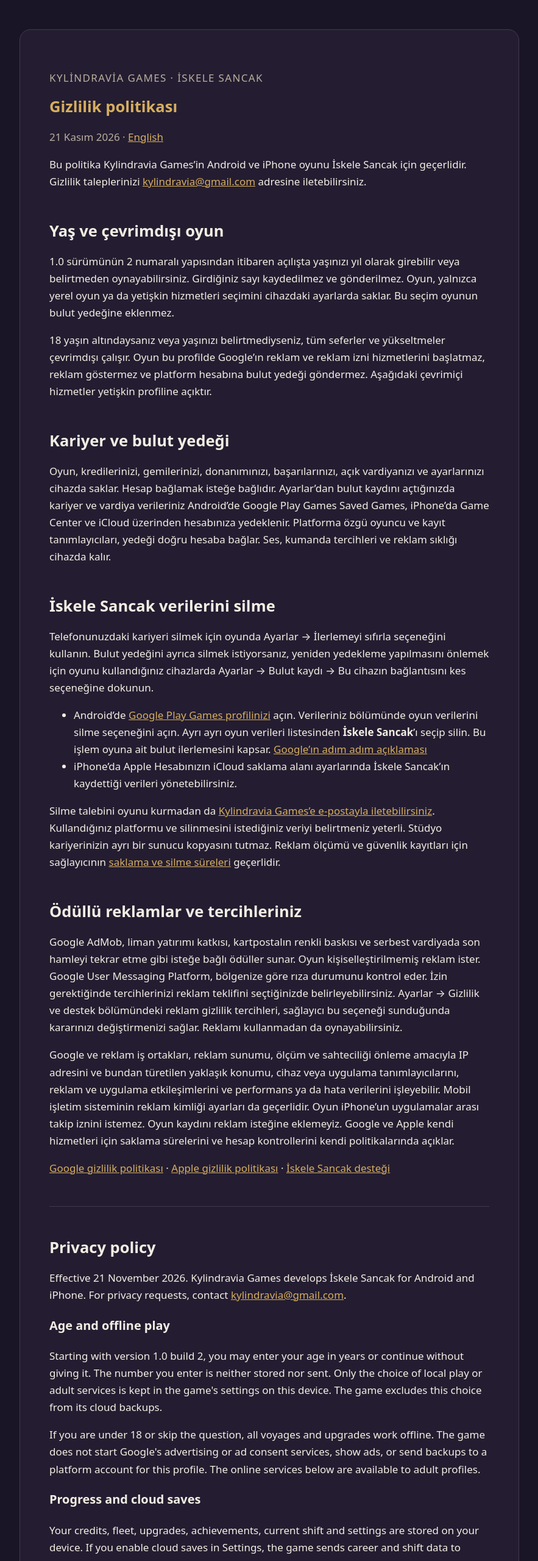
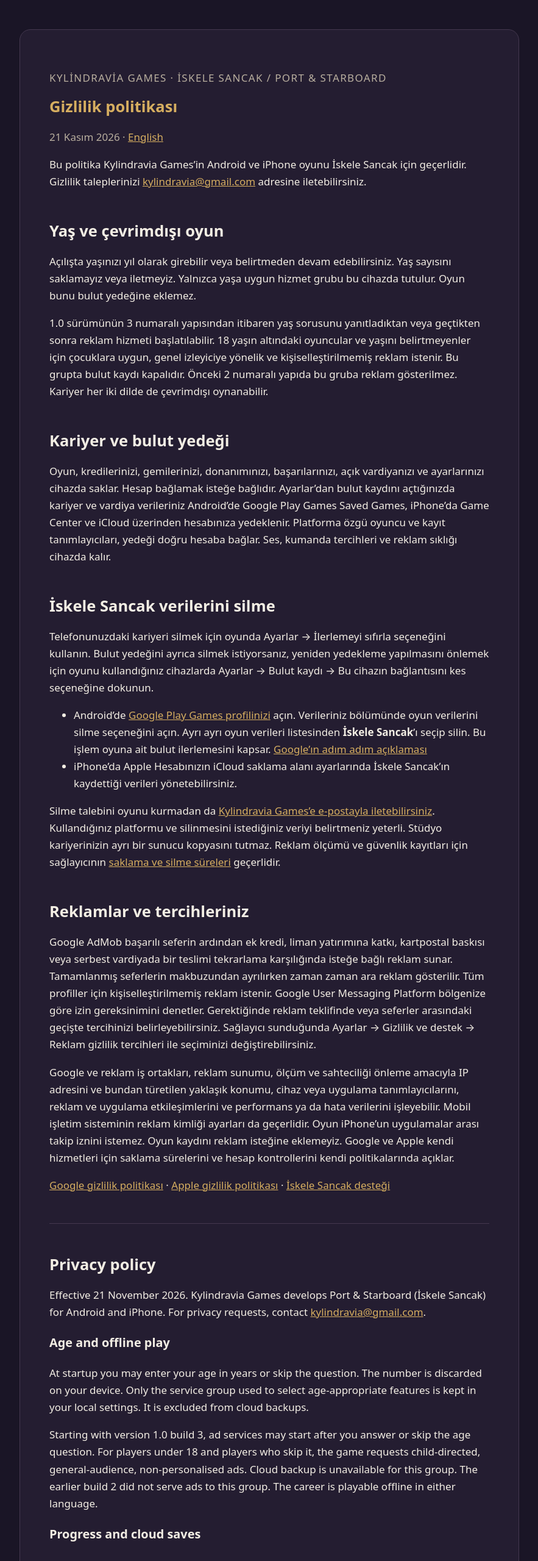
Before and after one commit to ahmet12/ahmet12.github.io, a plain HTML site: page iskele-sancak/privacy/index.html in a window 1280 px wide. Shown: the top 2560 px of the page at 61% size, without its empty margins (198-1081 px from the left). Drawn offline with Linux system fonts and the light colour scheme.

Commit message:
Explain bilingual voyage ads and age-appropriate requests

```diff
--- a/iskele-sancak/privacy/index.html
+++ b/iskele-sancak/privacy/index.html
@@ -8,13 +8,13 @@
   <link rel="stylesheet" href="../../styles.css">
 </head>
 <body><main><article>
-  <p class="eyebrow">Kylindravia Games · İskele Sancak</p>
+  <p class="eyebrow">Kylindravia Games · İskele Sancak / Port &amp; Starboard</p>
   <h1>Gizlilik politikası</h1>
   <p class="updated"><time datetime="2026-11-21">21 Kasım 2026</time> · <a href="#english" lang="en">English</a></p>
   <p>Bu politika Kylindravia Games’in Android ve iPhone oyunu İskele Sancak için geçerlidir. Gizlilik taleplerinizi <a href="mailto:kylindravia@gmail.com">kylindravia@gmail.com</a> adresine iletebilirsiniz.</p>
   <h2>Yaş ve çevrimdışı oyun</h2>
-  <p>1.0 sürümünün 2 numaralı yapısından itibaren açılışta yaşınızı yıl olarak girebilir veya belirtmeden oynayabilirsiniz. Girdiğiniz sayı kaydedilmez ve gönderilmez. Oyun, yalnızca yerel oyun ya da yetişkin hizmetleri seçimini cihazdaki ayarlarda saklar. Bu seçim oyunun bulut yedeğine eklenmez.</p>
-  <p>18 yaşın altındaysanız veya yaşınızı belirtmediyseniz, tüm seferler ve yükseltmeler çevrimdışı çalışır. Oyun bu profilde Google’ın reklam ve reklam izni hizmetlerini başlatmaz, reklam göstermez ve platform hesabına bulut yedeği göndermez. Aşağıdaki çevrimiçi hizmetler yetişkin profiline açıktır.</p>
+  <p>Açılışta yaşınızı yıl olarak girebilir veya belirtmeden devam edebilirsiniz. Yaş sayısını saklamayız veya iletmeyiz. Yalnızca yaşa uygun hizmet grubu bu cihazda tutulur. Oyun bunu bulut yedeğine eklemez.</p>
+  <p>1.0 sürümünün 3 numaralı yapısından itibaren yaş sorusunu yanıtladıktan veya geçtikten sonra reklam hizmeti başlatılabilir. 18 yaşın altındaki oyuncular ve yaşını belirtmeyenler için çocuklara uygun, genel izleyiciye yönelik ve kişiselleştirilmemiş reklam istenir. Bu grupta bulut kaydı kapalıdır. Önceki 2 numaralı yapıda bu gruba reklam gösterilmez. Kariyer her iki dilde de çevrimdışı oynanabilir.</p>
   <h2>Kariyer ve bulut yedeği</h2>
   <p>Oyun, kredilerinizi, gemilerinizi, donanımınızı, başarılarınızı, açık vardiyanızı ve ayarlarınızı cihazda saklar. Hesap bağlamak isteğe bağlıdır. Ayarlar’dan bulut kaydını açtığınızda kariyer ve vardiya verileriniz Android’de Google Play Games Saved Games, iPhone’da Game Center ve iCloud üzerinden hesabınıza yedeklenir. Platforma özgü oyuncu ve kayıt tanımlayıcıları, yedeği doğru hesaba bağlar. Ses, kumanda tercihleri ve reklam sıklığı cihazda kalır.</p>
   <h2 id="veri-silme">İskele Sancak verilerini silme</h2>
@@ -24,17 +24,17 @@
     <li>iPhone’da Apple Hesabınızın iCloud saklama alanı ayarlarında İskele Sancak’ın kaydettiği verileri yönetebilirsiniz.</li>
   </ul>
   <p>Silme talebini oyunu kurmadan da <a href="mailto:kylindravia@gmail.com?subject=%C4%B0skele%20Sancak%20veri%20silme">Kylindravia Games’e e-postayla iletebilirsiniz</a>. Kullandığınız platformu ve silinmesini istediğiniz veriyi belirtmeniz yeterli. Stüdyo kariyerinizin ayrı bir sunucu kopyasını tutmaz. Reklam ölçümü ve güvenlik kayıtları için sağlayıcının <a href="https://policies.google.com/technologies/retention?hl=tr">saklama ve silme süreleri</a> geçerlidir.</p>
-  <h2>Ödüllü reklamlar ve tercihleriniz</h2>
-  <p>Google AdMob, liman yatırımı katkısı, kartpostalın renkli baskısı ve serbest vardiyada son hamleyi tekrar etme gibi isteğe bağlı ödüller sunar. Oyun kişiselleştirilmemiş reklam ister. Google User Messaging Platform, bölgenize göre rıza durumunu kontrol eder. İzin gerektiğinde tercihlerinizi reklam teklifini seçtiğinizde belirleyebilirsiniz. Ayarlar → Gizlilik ve destek bölümündeki reklam gizlilik tercihleri, sağlayıcı bu seçeneği sunduğunda kararınızı değiştirmenizi sağlar. Reklamı kullanmadan da oynayabilirsiniz.</p>
+  <h2>Reklamlar ve tercihleriniz</h2>
+  <p>Google AdMob başarılı seferin ardından ek kredi, liman yatırımına katkı, kartpostal baskısı veya serbest vardiyada bir teslimi tekrarlama karşılığında isteğe bağlı reklam sunar. Tamamlanmış seferlerin makbuzundan ayrılırken zaman zaman ara reklam gösterilir. Tüm profiller için kişiselleştirilmemiş reklam istenir. Google User Messaging Platform bölgenize göre izin gereksinimini denetler. Gerektiğinde reklam teklifinde veya seferler arasındaki geçişte tercihinizi belirleyebilirsiniz. Sağlayıcı sunduğunda Ayarlar → Gizlilik ve destek → Reklam gizlilik tercihleri ile seçiminizi değiştirebilirsiniz.</p>
   <p>Google ve reklam iş ortakları, reklam sunumu, ölçüm ve sahteciliği önleme amacıyla IP adresini ve bundan türetilen yaklaşık konumu, cihaz veya uygulama tanımlayıcılarını, reklam ve uygulama etkileşimlerini ve performans ya da hata verilerini işleyebilir. Mobil işletim sisteminin reklam kimliği ayarları da geçerlidir. Oyun iPhone’un uygulamalar arası takip iznini istemez. Oyun kaydını reklam isteğine eklemeyiz. Google ve Apple kendi hizmetleri için saklama sürelerini ve hesap kontrollerini kendi politikalarında açıklar.</p>
   <p><a href="https://policies.google.com/privacy">Google gizlilik politikası</a> · <a href="https://www.apple.com/legal/privacy/">Apple gizlilik politikası</a> · <a href="../support/">İskele Sancak desteği</a></p>
   <hr>
   <section lang="en" id="english">
     <h2>Privacy policy</h2>
-    <p>Effective 21 November 2026. Kylindravia Games develops İskele Sancak for Android and iPhone. For privacy requests, contact <a href="mailto:kylindravia@gmail.com">kylindravia@gmail.com</a>.</p>
+    <p>Effective 21 November 2026. Kylindravia Games develops Port &amp; Starboard (İskele Sancak) for Android and iPhone. For privacy requests, contact <a href="mailto:kylindravia@gmail.com">kylindravia@gmail.com</a>.</p>
     <h3>Age and offline play</h3>
-    <p>Starting with version 1.0 build 2, you may enter your age in years or continue without giving it. The number you enter is neither stored nor sent. Only the choice of local play or adult services is kept in the game's settings on this device. The game excludes this choice from its cloud backups.</p>
-    <p>If you are under 18 or skip the question, all voyages and upgrades work offline. The game does not start Google's advertising or ad consent services, show ads, or send backups to a platform account for this profile. The online services below are available to adult profiles.</p>
+    <p>At startup you may enter your age in years or skip the question. The number is discarded on your device. Only the service group used to select age-appropriate features is kept in your local settings. It is excluded from cloud backups.</p>
+    <p>Starting with version 1.0 build 3, ad services may start after you answer or skip the age question. For players under 18 and players who skip it, the game requests child-directed, general-audience, non-personalised ads. Cloud backup is unavailable for this group. The earlier build 2 did not serve ads to this group. The career is playable offline in either language.</p>
     <h3>Progress and cloud saves</h3>
     <p>Your credits, fleet, upgrades, achievements, current shift and settings are stored on your device. If you enable cloud saves in Settings, the game sends career and shift data to Google Play Games Saved Games on Android, or Game Center and iCloud on iPhone. Platform player and save identifiers associate backups with your account. Control preferences, sound settings and ad frequency records stay on the device.</p>
     <h3 id="delete-data">Delete your İskele Sancak data</h3>
@@ -44,10 +44,10 @@
       <li>On iPhone, manage the data saved by İskele Sancak in your Apple Account's iCloud storage settings.</li>
     </ul>
     <p>You can also <a href="mailto:kylindravia@gmail.com?subject=Iskele%20Sancak%20data%20deletion">email Kylindravia Games to request deletion</a> without installing the game. Tell us your platform and which data you want removed. The studio keeps no separate server copy of your career. The provider's <a href="https://policies.google.com/technologies/retention?hl=en">retention and deletion periods</a> apply to advertising measurement and security records.</p>
-    <h3>Rewarded ads and privacy choices</h3>
-    <p>You can choose a Google AdMob ad for a harbour investment contribution, a colour postcard print or a practice retry. The game requests non-personalized ads. Google’s User Messaging Platform checks whether consent is required in your region. When required, you can choose your preferences when you select an ad offer. You can revisit the options in Settings under Privacy and support when the platform requires it. Playing without ads is always available.</p>
+    <h3>Ads and privacy choices</h3>
+    <p>Google AdMob offers optional ads for a voyage credit bonus, a harbour investment contribution, a colour postcard print or a practice retry. An occasional interstitial can also appear when you leave a completed voyage receipt. The game requests non-personalised ads for all players. Google’s User Messaging Platform checks regional consent requirements. When needed, the choice appears at an ad offer or between voyages. Where available, change it in Settings → Privacy &amp; support → Ad privacy choices.</p>
     <p>Google and its advertising partners may process IP addresses and approximate location, app or device identifiers, ad and app interactions and diagnostic or performance information for ad delivery, measurement and fraud prevention. Device advertising settings also apply. The game does not request Apple’s cross-app tracking permission or include your career save in ad requests. Google and Apple describe retention and account controls in their own policies.</p>
-    <p><a href="https://policies.google.com/privacy">Google privacy policy</a> · <a href="https://www.apple.com/legal/privacy/">Apple privacy policy</a> · <a href="../support/">Game support</a></p>
+    <p><a href="https://policies.google.com/privacy">Google privacy policy</a> · <a href="https://www.apple.com/legal/privacy/">Apple privacy policy</a> · <a href="../support/#english">Game support</a></p>
   </section>
 </article><footer><a href="../../">Kylindravia Games</a></footer></main></body>
 </html>
```
Also changed, not shown: iskele-sancak/support/index.html (+6 -4 lines).
